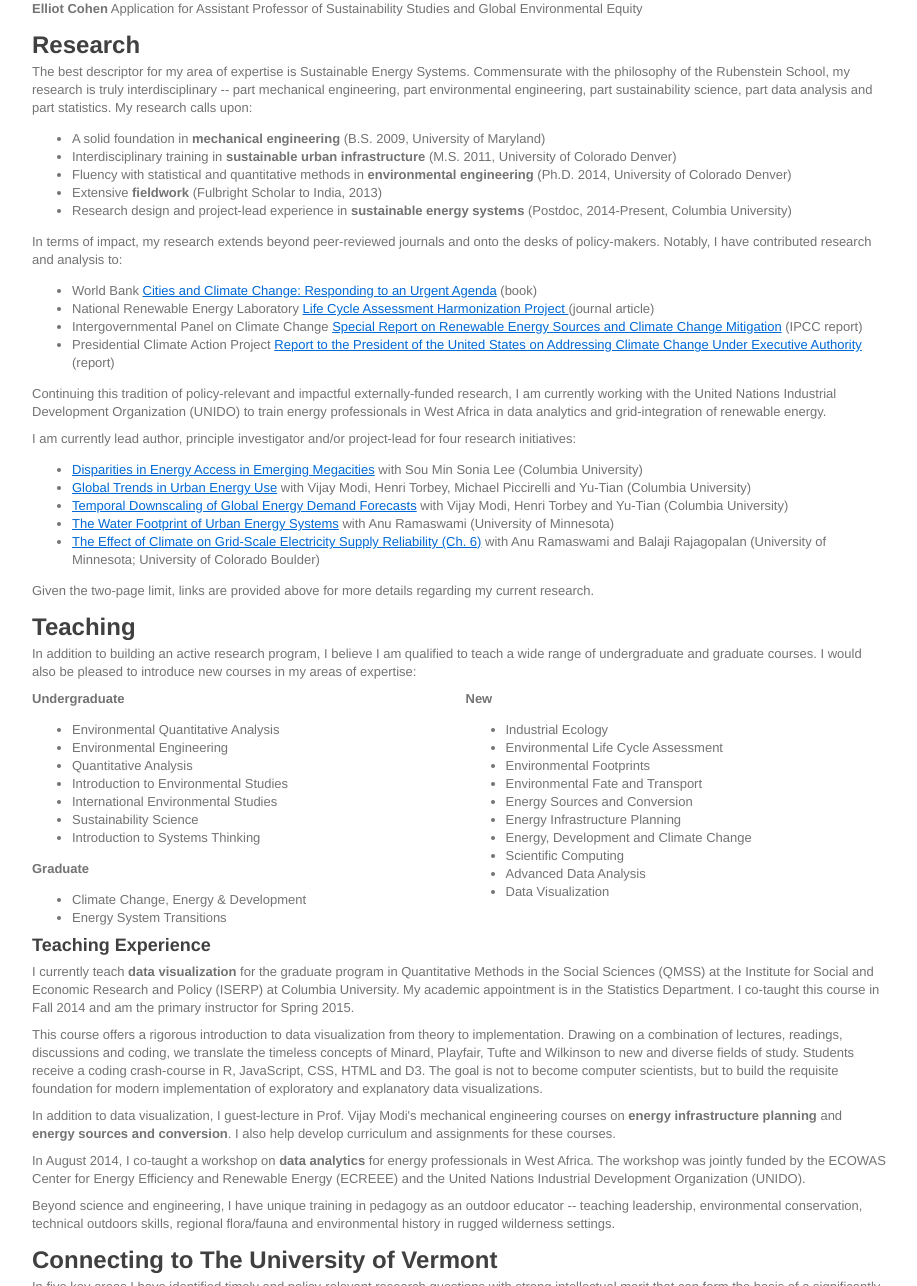
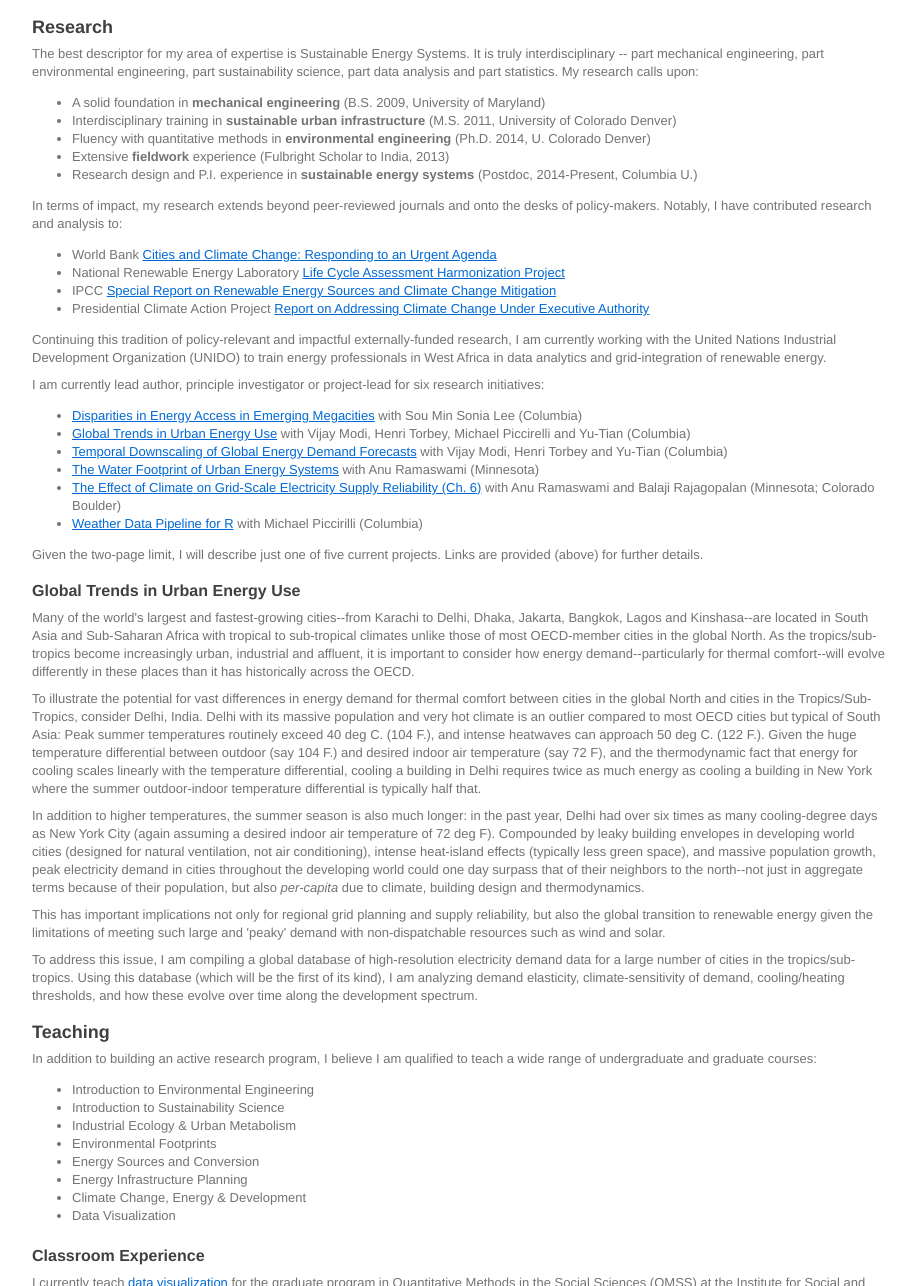
Before and after one commit to Ecohen4/Intro, a plain HTML site: page index.html in a window 1280 px wide. Shown: the part 64-1350 px from the top of the page, without its empty margins (181-1098 px from the left). Drawn offline with Linux system fonts and the light colour scheme.

Commit message:
update statement of research and teaching 2 pager

```diff
--- a/index.html
+++ b/index.html
@@ -151,124 +151,92 @@
         page-break-inside: avoid;
     }
 }
-
-.right {
-    text-align: right;
-}
-
-.left {
-    text-align: left;
-}
-
-.newspaper {
-    -webkit-column-count: 2; /* Chrome, Safari, Opera */
-    -moz-column-count: 2; /* Firefox */
-    column-count: 2;
-}
-
-
 </style>
 <title>STATEMENT OF RESEARCH & TEACHING</title>
 
 </head>
 <body>
-<h1>STATEMENT OF RESEARCH &amp; TEACHING</h1>
+<h2>STATEMENT OF RESEARCH &amp; TEACHING</h2>
 
-<p><strong>Elliot Cohen</strong>
-Application for Assistant Professor of Sustainability Studies and Global Environmental Equity</p>
+<p>Elliot Cohen | <a href="&#109;&#x61;&#105;&#108;&#x74;&#111;&#58;&#101;&#108;&#108;&#105;&#111;&#116;&#46;&#99;&#x6f;&#104;&#101;&#x6e;&#64;&#x63;&#111;&#x6c;&#x75;&#x6d;&#98;&#105;&#97;&#x2e;&#x65;&#100;&#x75;">&#x65;&#x6c;&#x6c;&#105;&#x6f;&#x74;&#x2e;&#x63;&#x6f;&#x68;&#x65;&#x6e;&#64;&#x63;&#111;&#108;&#117;&#x6d;&#98;&#x69;&#x61;&#46;&#x65;&#100;&#117;</a> | <a href="https://github.com/Ecohen4">github</a> | <a href="http://www.earth.columbia.edu/articles/view/58">Earth Institute</a> | <a href="http://sel.columbia.edu/about/">SEL</a> | <a href="http://qmss.columbia.edu/faculty-and-staff/">QMSS</a></p>
 
-<h2>Research</h2>
+<h3>Research</h3>
 
-<p>The best descriptor for my area of expertise is Sustainable Energy Systems. Commensurate with the philosophy of the Rubenstein School, my research is truly interdisciplinary -- part mechanical engineering, part environmental engineering, part sustainability science, part data analysis and part statistics. My research calls upon:</p>
+<p>The best descriptor for my area of expertise is Sustainable Energy Systems. It is truly interdisciplinary -- part mechanical engineering, part environmental engineering, part sustainability science, part data analysis and part statistics. My research calls upon:</p>
 
 <ul>
 <li>A solid foundation in <strong>mechanical engineering</strong> (B.S. 2009, University of Maryland)</li>
 <li>Interdisciplinary training in <strong>sustainable urban infrastructure</strong> (M.S. 2011, University of Colorado Denver)</li>
-<li>Fluency with statistical and quantitative methods in <strong>environmental engineering</strong> (Ph.D. 2014, University of Colorado Denver)</li>
-<li>Extensive <strong>fieldwork</strong> (Fulbright Scholar to India, 2013)</li>
-<li>Research design and project-lead experience in <strong>sustainable energy systems</strong> (Postdoc, 2014-Present, Columbia University)</li>
+<li>Fluency with quantitative methods in <strong>environmental engineering</strong> (Ph.D. 2014, U. Colorado Denver)</li>
+<li>Extensive <strong>fieldwork</strong> experience (Fulbright Scholar to India, 2013)</li>
+<li>Research design and P.I. experience in <strong>sustainable energy systems</strong> (Postdoc, 2014-Present, Columbia U.)</li>
 </ul>
 
 
 <p>In terms of impact, my research extends beyond peer-reviewed journals and onto the desks of policy-makers. Notably, I have contributed research and analysis to:</p>
 
 <ul>
-<li>World Bank <a href="https://openknowledge.worldbank.org/handle/10986/2312">Cities and Climate Change: Responding to an Urgent Agenda</a> (book)</li>
-<li>National Renewable Energy Laboratory <a href="http://onlinelibrary.wiley.com/store/10.1111/j.1530-9290.2012.00474.x/asset/j.1530-9290.2012.00474.x.pdf?v=1&amp;t=i4g0ctd7&amp;s=3f642884c2f19f5fe640f41220f1296f2c777366">Life Cycle Assessment Harmonization Project </a> (journal article)</li>
-<li>Intergovernmental Panel on Climate Change <a href="http://srren.ipcc-wg3.de/report/IPCC_SRREN_Ch03.pdf">Special Report on Renewable Energy Sources and Climate Change Mitigation</a> (IPCC report)</li>
-<li>Presidential Climate Action Project <a href="http://www.climateactionproject.com/docs/PCAP_Report_2012.pdf">Report to the President of the United States on Addressing Climate Change Under Executive Authority </a> (report)</li>
+<li>World Bank <a href="https://openknowledge.worldbank.org/handle/10986/2312">Cities and Climate Change: Responding to an Urgent Agenda</a></li>
+<li>National Renewable Energy Laboratory <a href="http://onlinelibrary.wiley.com/store/10.1111/j.1530-9290.2012.00474.x/asset/j.1530-9290.2012.00474.x.pdf?v=1&amp;t=i4g0ctd7&amp;s=3f642884c2f19f5fe640f41220f1296f2c777366">Life Cycle Assessment Harmonization Project</a></li>
+<li>IPCC <a href="http://srren.ipcc-wg3.de/report/IPCC_SRREN_Ch03.pdf">Special Report on Renewable Energy Sources and Climate Change Mitigation</a></li>
+<li>Presidential Climate Action Project <a href="http://www.climateactionproject.com/docs/PCAP_Report_2012.pdf">Report on Addressing Climate Change Under Executive Authority</a></li>
 </ul>
 
 
 <p>Continuing this tradition of policy-relevant and impactful externally-funded research, I am currently working with the United Nations Industrial Development Organization (UNIDO) to train energy professionals in West Africa in data analytics and grid-integration of renewable energy.</p>
 
-<p>I am currently lead author, principle investigator and/or project-lead for four research initiatives:</p>
+<p>I am currently lead author, principle investigator or project-lead for six research initiatives:</p>
 
 <ul>
-<li><a href="http://ecohen4.github.io/Delhi/">Disparities in Energy Access in Emerging Megacities</a> with Sou Min Sonia Lee (Columbia University)</li>
-<li><a href="https://github.com/Ecohen4/Energy/blob/master/Global%20Trends%20in%20Urban%20Energy%20Use%20-%20Intro.PDF">Global Trends in Urban Energy Use</a> with Vijay Modi, Henri Torbey, Michael Piccirelli and Yu-Tian (Columbia University)</li>
-<li><a href="https://github.com/Ecohen4/Energy">Temporal Downscaling of Global Energy Demand Forecasts</a> with Vijay Modi, Henri Torbey and Yu-Tian (Columbia University)</li>
-<li><a href="http://onlinelibrary.wiley.com/doi/10.1111/jiec.12086/abstract">The Water Footprint of Urban Energy Systems</a> with Anu Ramaswami (University of Minnesota)</li>
-<li><a href="http://gradworks.umi.com/36/21/3621820.html">The Effect of Climate on Grid-Scale Electricity Supply Reliability (Ch. 6)</a> with Anu Ramaswami and Balaji Rajagopalan (University of Minnesota; University of Colorado Boulder)</li>
+<li><a href="http://ecohen4.github.io/Delhi/">Disparities in Energy Access in Emerging Megacities</a> with Sou Min Sonia Lee (Columbia)</li>
+<li><a href="http://ecohen4.github.io/Energy/Global_Trends_v4.html">Global Trends in Urban Energy Use</a> with Vijay Modi, Henri Torbey, Michael Piccirelli and Yu-Tian (Columbia)</li>
+<li><a href="https://github.com/Ecohen4/Energy">Temporal Downscaling of Global Energy Demand Forecasts</a> with Vijay Modi, Henri Torbey and Yu-Tian (Columbia)</li>
+<li><a href="http://onlinelibrary.wiley.com/doi/10.1111/jiec.12086/abstract">The Water Footprint of Urban Energy Systems</a> with Anu Ramaswami (Minnesota)</li>
+<li><a href="http://gradworks.umi.com/36/21/3621820.html">The Effect of Climate on Grid-Scale Electricity Supply Reliability (Ch. 6)</a> with Anu Ramaswami and Balaji Rajagopalan (Minnesota; Colorado Boulder)</li>
+<li><a href="http://ecohen4.github.io/Cohen-McCreight/weatheR.html">Weather Data Pipeline for R</a> with Michael Piccirilli (Columbia)</li>
 </ul>
 
 
-<p>Given the two-page limit, links are provided above for more details regarding my current research.</p>
+<p>Given the two-page limit, I will describe just one of five current projects. Links are provided (above) for further details.</p>
+
+<h4>Global Trends in Urban Energy Use</h4>
+
+<p>Many of the world's largest and fastest-growing cities--from Karachi to Delhi, Dhaka, Jakarta, Bangkok, Lagos and Kinshasa--are located in South Asia and Sub-Saharan Africa with tropical to sub-tropical climates unlike those of most OECD-member cities in the global North. As the tropics/sub-tropics become increasingly urban, industrial and affluent, it is important to consider how energy demand--particularly for thermal comfort--will evolve differently in these places than it has historically across the OECD.</p>
+
+<p>To illustrate the potential for vast differences in energy demand for thermal comfort between cities in the global North and cities in the Tropics/Sub-Tropics, consider Delhi, India. Delhi with its massive population and very hot climate is an outlier compared to most OECD cities but typical of South Asia: Peak summer temperatures routinely exceed 40 deg C. (104 F.), and intense heatwaves can approach 50 deg C. (122 F.). Given the huge temperature differential between outdoor (say 104 F.) and desired indoor air temperature (say 72 F), and the thermodynamic fact that energy for cooling scales linearly with the temperature differential, cooling a building in Delhi requires twice as much energy as cooling a building in New York where the summer outdoor-indoor temperature differential is typically half that.</p>
+
+<p>In addition to higher temperatures, the summer season is also much longer: in the past year, Delhi had over six times as many cooling-degree days as New York City (again assuming a desired indoor air temperature of 72 deg F). Compounded by leaky building envelopes in developing world cities (designed for natural ventilation, not air conditioning), intense heat-island effects (typically less green space), and massive population growth, peak electricity demand in cities throughout the developing world could one day surpass that of their neighbors to the north--not just in aggregate terms because of their population, but also <em>per-capita</em> due to climate, building design and thermodynamics.</p>
+
+<p>This has important implications not only for regional grid planning and supply reliability, but also the global transition to renewable energy given the limitations of meeting such large and 'peaky' demand with non-dispatchable resources such as wind and solar.</p>
+
+<p>To address this issue, I am compiling a global database of high-resolution electricity demand data for a large number of cities in the tropics/sub-tropics. Using this database (which will be the first of its kind), I am analyzing demand elasticity, climate-sensitivity of demand, cooling/heating thresholds, and how these evolve over time along the development spectrum.</p>
+
+<h3>Teaching</h3>
+
+<p>In addition to building an active research program, I believe I am qualified to teach a wide range of undergraduate and graduate courses:</p>
+
+<ul>
+<li>Introduction to Environmental Engineering</li>
+<li>Introduction to Sustainability Science</li>
+<li>Industrial Ecology &amp; Urban Metabolism</li>
+<li>Environmental Footprints</li>
+<li>Energy Sources and Conversion</li>
+<li>Energy Infrastructure Planning</li>
+<li>Climate Change, Energy &amp; Development</li>
+<li>Data Visualization</li>
+</ul>
 
 
-<h2>Teaching</h2>
+<h4>Classroom Experience</h4>
 
-<p>In addition to building an active research program, I believe I am qualified to teach a wide range of undergraduate and graduate courses. I would also be pleased to introduce new courses in my areas of expertise:</p>
-
-<div class="newspaper">
-<p><strong>Undergraduate</strong></p>
-<ul>
-<li>Environmental Quantitative Analysis</li>
-<li>Environmental Engineering</li>
-<li>Quantitative Analysis</li>
-<li>Introduction to Environmental Studies</li>
-<li>International Environmental Studies</li>
-<li>Sustainability Science</li>
-<li>Introduction to Systems Thinking</li>
-</ul>
-
-<p><strong>Graduate</strong></p>
-<ul>
-<li>Climate Change, Energy &amp; Development</li>
-<li>Energy System Transitions</li>
-</ul>
-
-<p><strong>New</strong></p>
-<ul>
-<li>Industrial Ecology</li>
-<li>Environmental Life Cycle Assessment</li>
-<li>Environmental Footprints</li>
-<li>Environmental Fate and Transport</li>
-<li>Energy Sources and Conversion</li>
-<li>Energy Infrastructure Planning</li>
-<li>Energy, Development and Climate Change</li>
-<li>Scientific Computing</li>
-<li>Advanced Data Analysis</li>
-<li>Data Visualization</li>
-</ul>
-</div>
-
-<h3>Teaching Experience</h3>
-
-<p>I currently teach <strong>data visualization</strong> for the graduate program in Quantitative Methods in the Social Sciences (QMSS) at the Institute for Social and Economic Research and Policy (ISERP) at Columbia University. My academic appointment is in the Statistics Department. I co-taught this course in Fall 2014 and am the primary instructor for Spring 2015.</p>
+<p>I currently teach <a href="http://ecohen4.github.io/data-viz/">data visualization</a> for the graduate program in Quantitative Methods in the Social Sciences (QMSS) at the Institute for Social and Economic Research and Policy (ISERP) at Columbia University. My academic appointment is in the Statistics Department. I co-taught this course in Fall 2014 and am the primary instructor for Spring 2015.</p>
 
 <p>This course offers a rigorous introduction to data visualization from theory to implementation. Drawing on a combination of lectures, readings, discussions and coding, we translate the timeless concepts of Minard, Playfair, Tufte and Wilkinson to new and diverse fields of study. Students receive a coding crash-course in R, JavaScript, CSS, HTML and D3. The goal is not to become computer scientists, but to build the requisite foundation for modern implementation of exploratory and explanatory data visualizations.</p>
 
-<p>In addition to data visualization, I guest-lecture in Prof. Vijay Modi's mechanical engineering courses on <strong>energy infrastructure planning</strong> and <strong>energy sources and conversion</strong>. I also help develop curriculum and assignments for these courses.</p>
+<p>In addition to data visualization, I guest-lecture in Prof. Vijay Modi's mechanical engineering courses on <strong>energy infrastructure planning</strong> and <strong>energy sources and conversion</strong> at Columbia University. I also help develop curriculum and assignments for these courses.</p>
 
 <p>In August 2014, I co-taught a workshop on <strong>data analytics</strong> for energy professionals in West Africa. The workshop was jointly funded by the ECOWAS Center for Energy Efficiency and Renewable Energy (ECREEE) and the United Nations Industrial Development Organization (UNIDO).</p>
 
-<p>Beyond science and engineering, I have unique training in pedagogy as an outdoor educator -- teaching leadership, environmental conservation, technical outdoors skills, regional flora/fauna and environmental history in rugged wilderness settings.</p>
-
-<h2>Connecting to The University of Vermont</h2>
-
-<p>In five key areas I have identified timely and policy-relevant research questions with strong intellectual merit that can form the basis of a significantly funded extramural research program as an Assistant Professor of Sustainability Studies and Global Environmental Equity at the Rubenstein School of Environment and Natural Resources. I believe these topics are ripe for continued research and present many exciting opportunities for collaboration with other environmental science faculty.</p>
-
-<p>Taken together, my research portfolio and love of teaching will strengthen the University of Vermont's commitment to world-class sustainability scholarship and education. I will help broaden and deepen RSENR faculty expertise in sustainable energy pathways and the environmental impacts of a rapidly-changing energy sector. It would an honor to join an environmental science and natural resources department with over 40 years of experience that is as innovative today as it was at its founding in 1973.</p>
+<p>Beyond science and engineering, I have unique training in pedagogy as an outdoor educator--teaching leadership, environmental conservation, technical outdoors skills, regional flora/fauna and history in rugged wilderness classrooms.</p>
 </body>
 </html>
```
Lines whose indentation alone changed are shown as unchanged.
